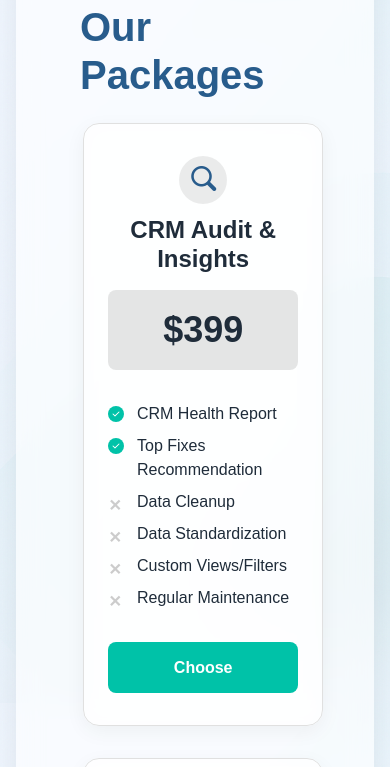
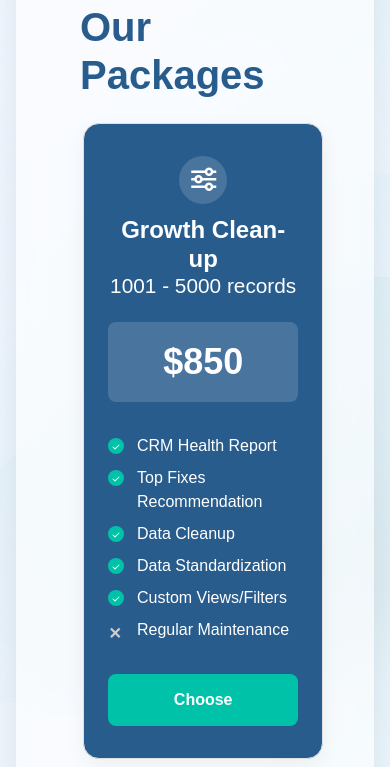
Before and after one commit to falcochip/crmbai, a plain HTML site: page index.html in a window 390 px wide. Shown: the part 3077-3844 px from the top of the page. Drawn offline with nearby package versions, Linux system fonts and the light colour scheme.

Commit message:
final draft - fix 66

```diff
--- a/style.css
+++ b/style.css
@@ -520,6 +520,22 @@ section.pd-10 {
     }
 }
 
+@media (max-width: 910px) {
+    .pricing-row {
+        flex-direction: column;
+        align-items: center;
+    }
+    .pricing-card {
+        width: 100%;
+        max-width: 500px;
+        margin-bottom: 2rem;
+    }
+    .pricing-card.featured {
+        order: -1;
+        /* optional: bring blue featured card to top */
+    }
+}
+
 
 /* =======================================
    🔘 CTA Button
```
